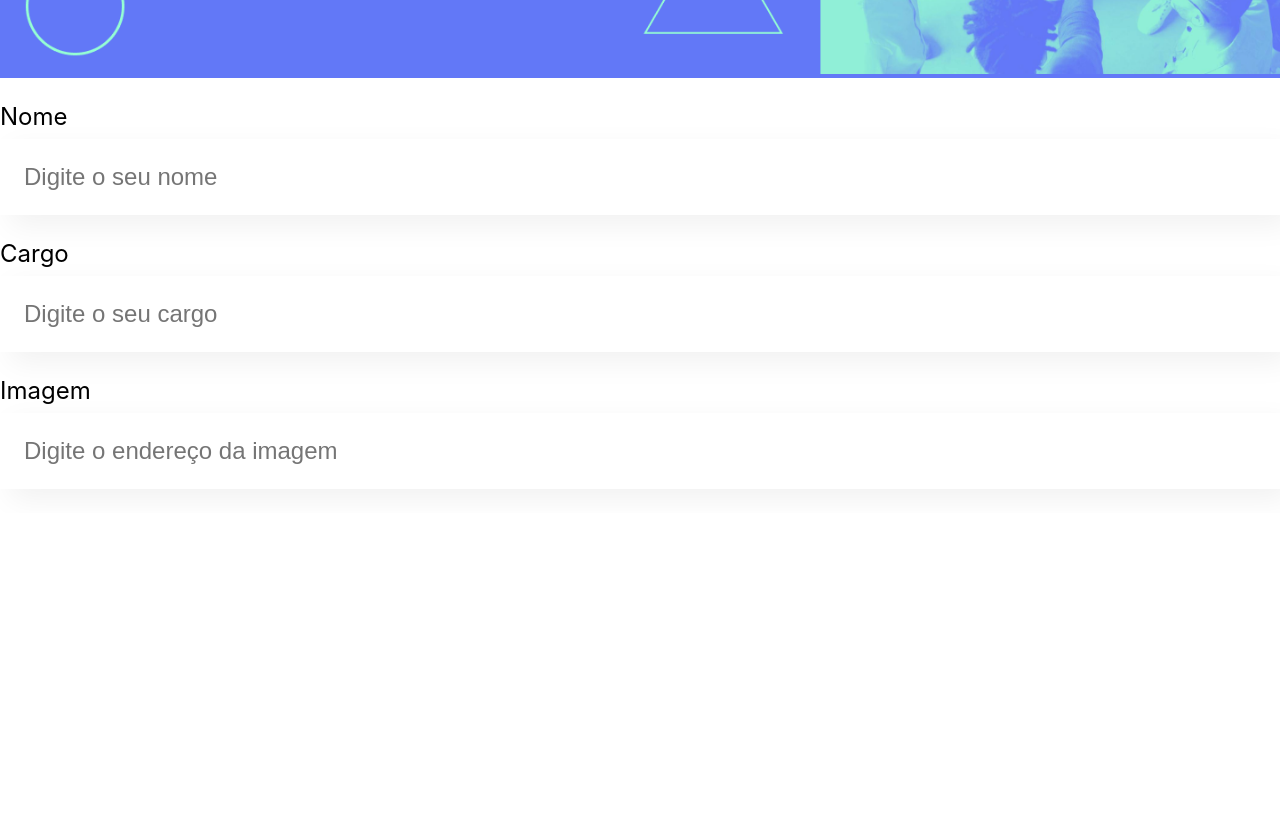
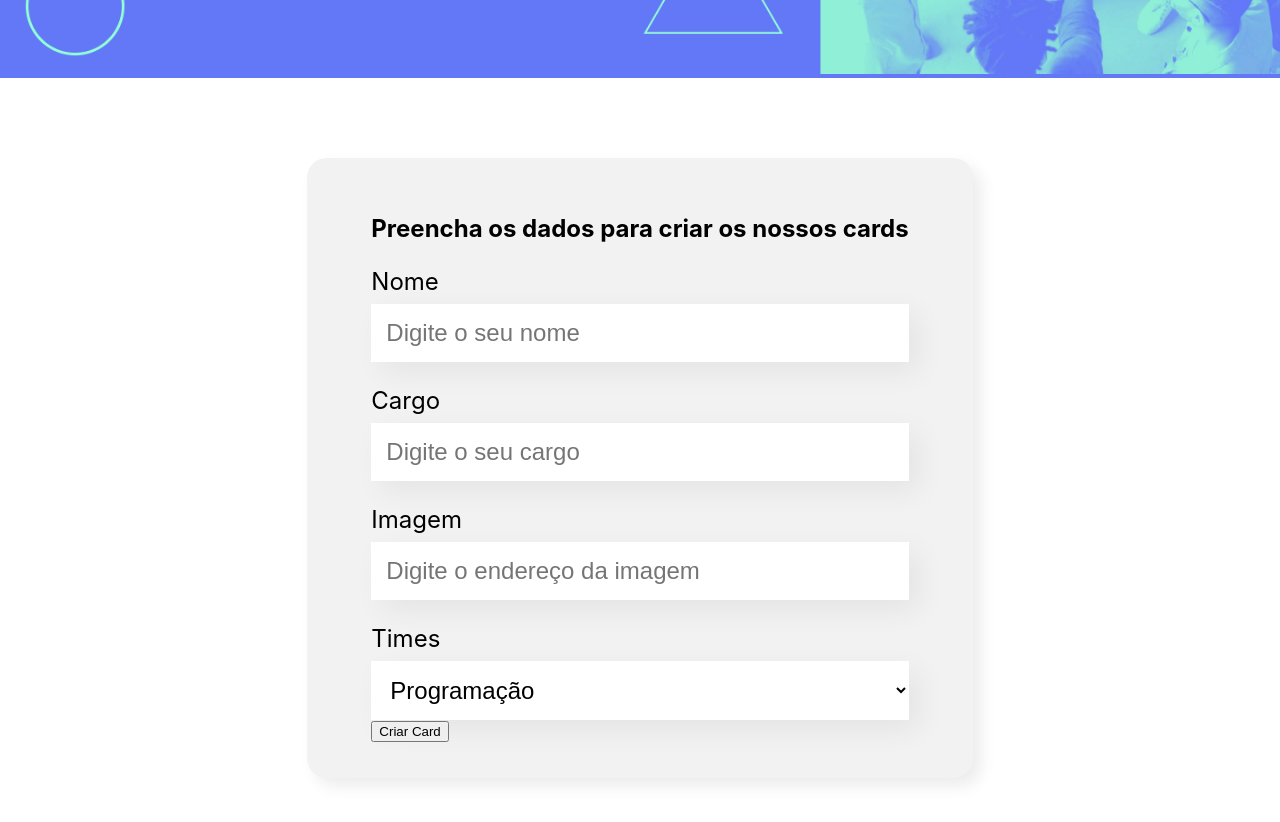
Before and after one commit to amandadeogr/organo-alura, a React (Create React App) app: page / in a window 1280 px wide. Shown: the part 420-1242 px from the top of the page. Before the commit the page ends 933 px from the top, so only its background shows below. Built offline with nearby package versions, Linux system fonts and the light colour scheme.

Commit message:
Adicionando botão e menu de opções

```diff
--- a/src/App.js
+++ b/src/App.js
@@ -1,14 +1,11 @@
 import Banner from './components/Banner';
-import CampoTexto from './components/CampoTexto';
+import Formulario from './components/Formulario';
 
 function App() {
   return (
     <div className="App">
       <Banner />
-      <CampoTexto label="Nome" placeholder="Digite o seu nome"/>
-      <CampoTexto label="Cargo" placeholder="Digite o seu cargo"/>
-      <CampoTexto label="Imagem" placeholder="Digite o endereço da imagem"/>
-
+      <Formulario />
     </div>
   );
 }
--- a/src/components/CampoTexto/CampoTexto.css
+++ b/src/components/CampoTexto/CampoTexto.css
@@ -14,6 +14,6 @@
    box-shadow: 10px 10px 30px rgba(0, 0, 0, 0.06);
    box-sizing: border-box; /* Que o input tenha o tam de 100% levando tudo em consideração, neste caso, o padding... */
    font-size: 24px;
-   padding: 24px;
+   padding: 15px;
    width: 100%;
 }
--- /dev/null
+++ b/src/components/Formulario/Formulario.css
@@ -0,0 +1,13 @@
+.formulario {
+   display: flex;
+   justify-content: center;
+   margin: 80px 0;
+}
+
+.formulario form {
+   max-width: 80%;
+   background-color: #f2f2f2;
+   border-radius: 20px;
+   padding: 36px 64px;
+   box-shadow: 8px 8px 16px rgba(0, 0, 0, 0.08);
+}
--- /dev/null
+++ b/src/components/Formulario/index.js
@@ -0,0 +1,31 @@
+import Botao from "../botao";
+import CampoTexto from "../CampoTexto";
+import ListaSuspensa from "../ListaSuspensa";
+import "./Formulario.css";
+
+const Formulario = () => {
+  const times = [
+    'Programação',
+    'Front-end',
+    'Data Science',
+    'Devops',
+    'UX e UI',
+    'Mobile',
+    'Inovação e Gestão'
+  ]
+
+  return (
+    <section className="formulario">
+      <form>
+         <h2>Preencha os dados para criar os nossos cards</h2>
+        <CampoTexto label="Nome" placeholder="Digite o seu nome" />
+        <CampoTexto label="Cargo" placeholder="Digite o seu cargo" />
+        <CampoTexto label="Imagem" placeholder="Digite o endereço da imagem" />
+        <ListaSuspensa label="Times" itens={times}/>
+        <Botao texto="Criar Card"/>
+      </form>
+    </section>
+  );
+};
+
+export default Formulario;
--- /dev/null
+++ b/src/components/ListaSuspensa/ListaSuspensa.css
@@ -0,0 +1,15 @@
+.lista-suspensa label{
+   display: block;
+   margin-bottom: 8px;
+   font-size: 24px;
+}
+
+.lista-suspensa select {
+   background-color: #fff;
+   box-shadow: 10px 10px 30px rgba(0, 0, 0, 0.06);
+   width: 100%;
+   border: none;
+   font-size: 24px;
+   padding: 15px;
+   box-sizing: border-box;
+}
--- /dev/null
+++ b/src/components/ListaSuspensa/index.js
@@ -0,0 +1,16 @@
+import './ListaSuspensa.css';
+
+const ListaSuspensa = (props) => {
+   return (
+      <div className='lista-suspensa'>
+         <label>{props.label}</label>
+         <select>
+            {props.itens.map(item => {
+               return <option key={item}>{item}</option>
+            })}
+         </select>
+      </div>
+   )
+}
+
+export default ListaSuspensa;
--- /dev/null
+++ b/src/components/botao/index.js
@@ -0,0 +1,9 @@
+import './Botao.css';
+
+const Botao = (props) => {
+   return (
+      <button>{props.texto}</button>
+   )
+}
+
+export default Botao;
```
Also changed, not shown: src/components/botao/Botao.css (added).
